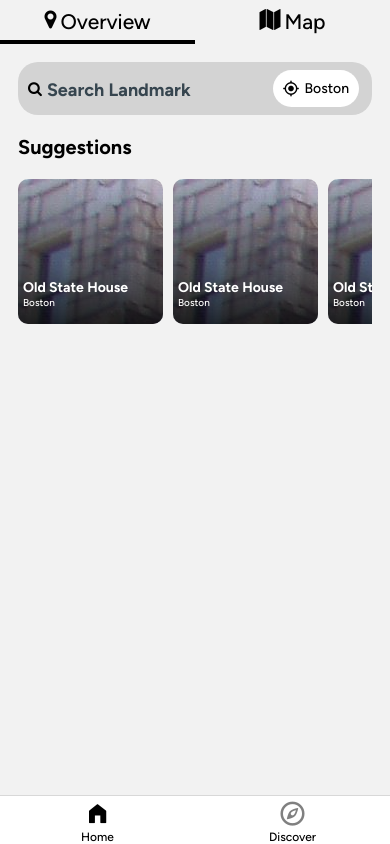
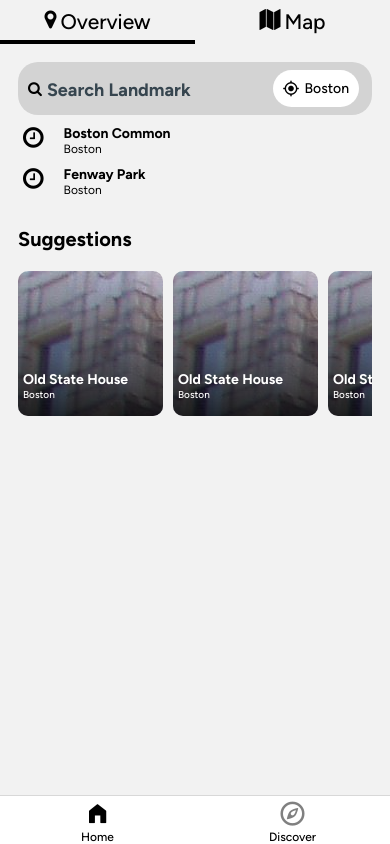
Before and after one commit to tnguy19/GottaSeeEmAll, a React Native app: screen /Home in a window 390 px wide. Built offline with nearby package versions, Linux system fonts and the light colour scheme.

Commit message:
Add history tabs for search bar and placeholder data

```diff
--- /dev/null
+++ b/components/SearchBar/HistoryTab.js
@@ -0,0 +1,32 @@
+import { TouchableOpacity, StyleSheet, View, Text } from "react-native";
+import { FontAwesome } from "@expo/vector-icons";
+
+export default function HistoryTab({name, city}) {
+    return (
+        <TouchableOpacity style={styles.container}>
+            <FontAwesome name="clock-o" size={24} color="black" />
+            <View style={styles.detailContainer}>
+                <Text style={styles.name}>{name}</Text>
+                <Text style={styles.city}>{city}</Text>
+            </View>
+        </TouchableOpacity>
+    )
+}
+
+const styles = StyleSheet.create({
+    container: {
+        flexDirection: "row",
+        marginBottom: 10,
+    },
+    detailContainer: {
+        justifyContent: 'flex-start',
+        marginLeft: 20
+    },
+    name: {
+        fontFamily: 'figtree-bold',
+    },
+    city: {
+        fontFamily: 'figtree-regular',
+        fontSize: 12,
+    }
+});
--- a/components/SearchBar/SearchBar.js
+++ b/components/SearchBar/SearchBar.js
@@ -1,18 +1,27 @@
 import { View, TouchableOpacity, StyleSheet, Text } from 'react-native';
 import { FontAwesome } from '@expo/vector-icons';
 import Button from './Button';
+import HistoryTab from './HistoryTab';
 
 export default function SearchBar() {
     return (
-        <TouchableOpacity style={styles.searchBarContainer}>
-            <View style={styles.content}>
-                <View style={styles.placeholderContainer}>
-                    <FontAwesome name="search" size={15} color="black" />
-                    <Text style={styles.text}>Search Landmark</Text>
+        <>
+            <TouchableOpacity>
+                <View style={styles.searchBarContainer}>
+                    <View style={styles.content}>
+                        <View style={styles.placeholderContainer}>
+                            <FontAwesome name="search" size={15} color="black" />
+                            <Text style={styles.text}>Search Landmark</Text>
+                        </View>
+                        <Button city='Boston' name='my-location' />
+                    </View>
                 </View>
-                <Button city='Boston' name='my-location'/>
+            </TouchableOpacity>
+            <View style={styles.searchHistory}>
+                <HistoryTab name='Boston Common' city='Boston' />
+                <HistoryTab name='Fenway Park' city='Boston'/>
             </View>
-        </TouchableOpacity>
+        </>
     )
 }
 
@@ -41,5 +50,9 @@ const styles = StyleSheet.create({
         lineHeight: 20,
         fontSize: 18,
         paddingTop: 3
+    },
+    searchHistory: {
+        marginTop: 10,
+        marginLeft: 5,
     }
 });
```
